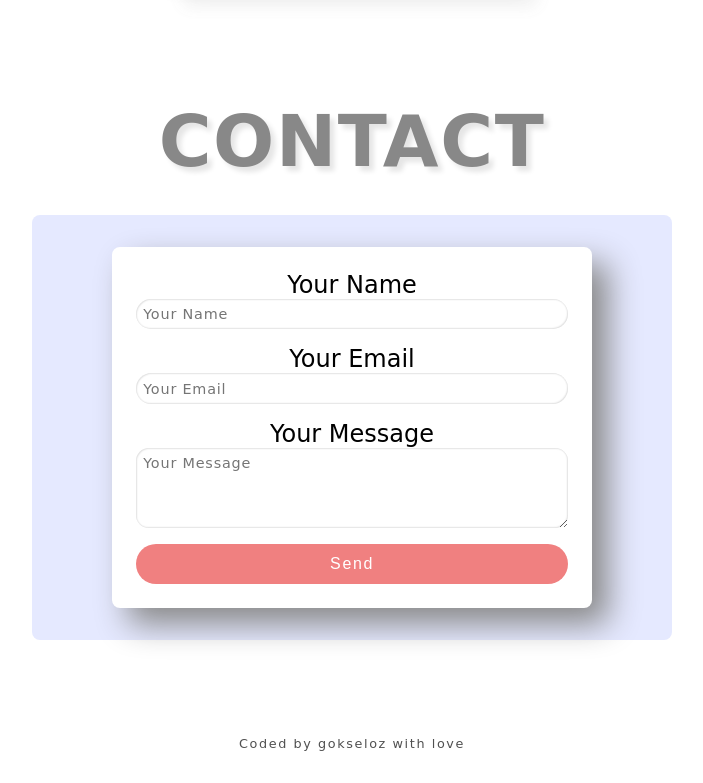
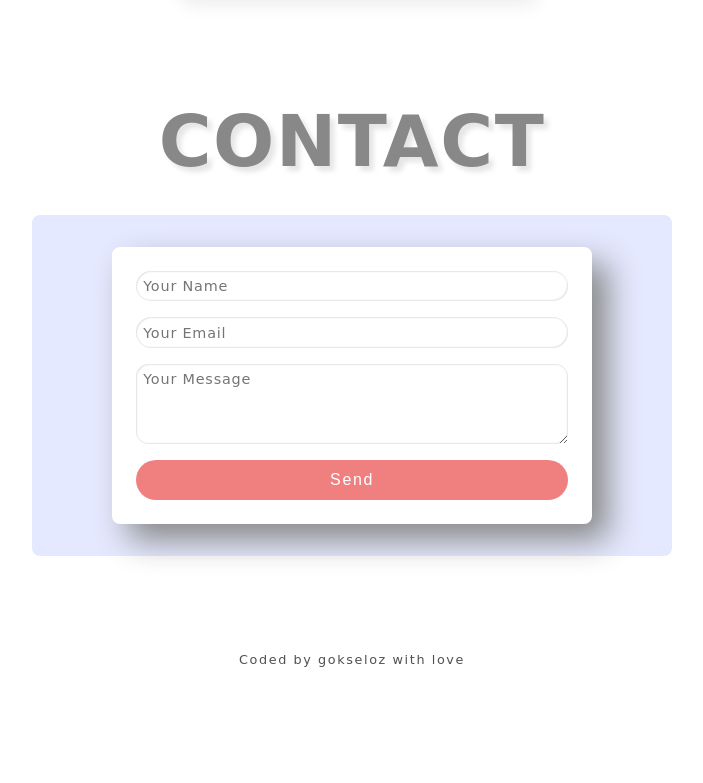
Before and after one commit to gokseloz/Company-Introduction, a website: page index.html in a window 1280 px wide. Shown: the part 3053-3836 px from the top of the page, without its empty margins (288-991 px from the left). After the commit the page ends 3752 px from the top, so only its background shows below. Drawn offline with Linux system fonts and the light colour scheme; a web font is replaced by a local one.

Commit message:
Style: labels in contact form

```diff
--- a/scss/layouts/_contact.scss
+++ b/scss/layouts/_contact.scss
@@ -87,6 +87,13 @@
                 transform: translateY(-1rem) rotateY(-30deg);
             }
         }
+        label{
+           width: 1px;
+           height: 1px;
+           overflow: hidden;
+           z-index: -1000;
+           position: absolute;
+        }
 
         .form-name,
         .form-email,
```
Also changed, not shown: css/main.css.
